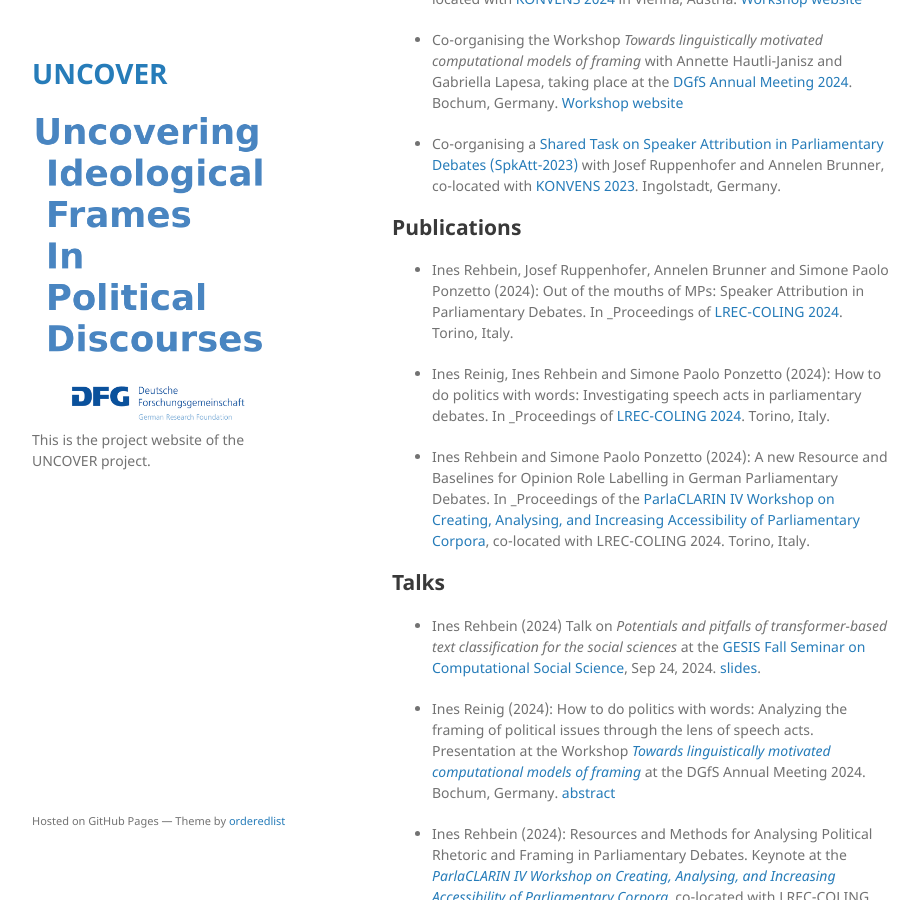
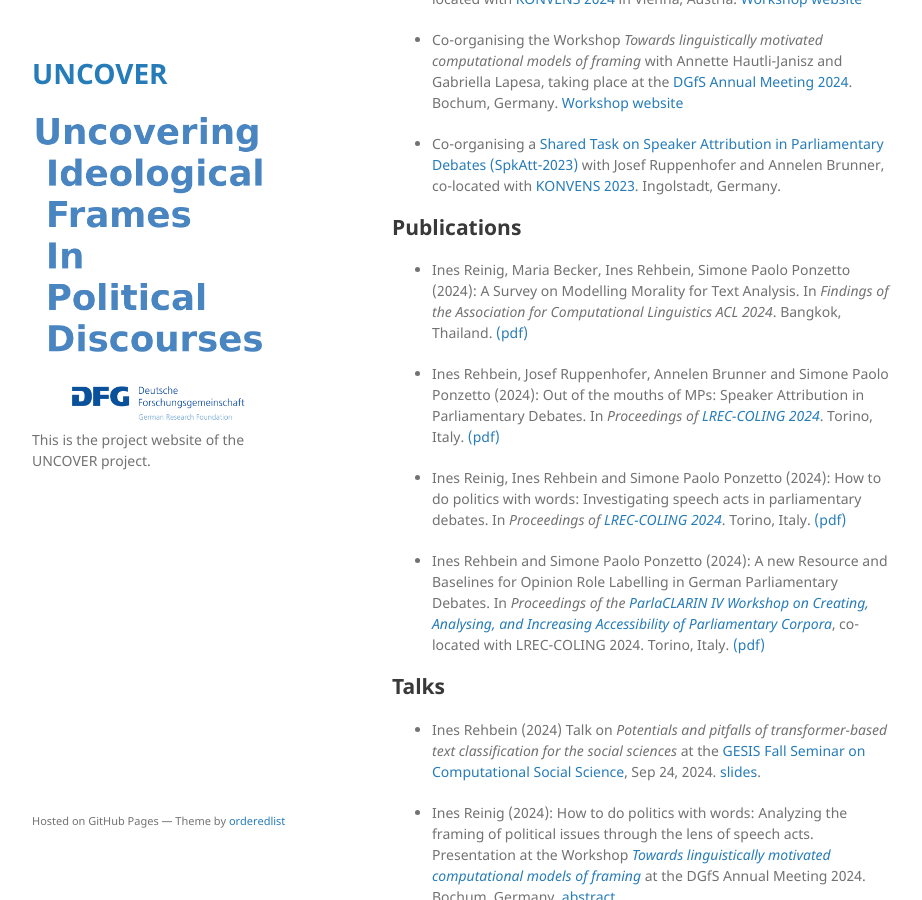
Before and after one commit to irehbein/UNCOVER, a Jekyll site: the page built from index.md, in a window 1280 px wide and 900 px high, scrolled down 1363 px. Shown: the whole window, without its empty margins (178-1100 px from the left). Built offline with Jekyll 4.4.1, drawn with Linux system fonts in a browser that asks for light colours; our own code applies the rules of GitHub Pages for plain Markdown files.

Commit message:
Update index.md

```diff
--- a/index.md
+++ b/index.md
@@ -43,12 +43,13 @@ focusing on frame and ideology coherence as well as the evolution of frames over
 
 
 ## Publications
+* Ines Reinig, Maria Becker, Ines Rehbein, Simone Paolo Ponzetto (2024): A Survey on Modelling Morality for Text Analysis. In _Findings of the Association for Computational Linguistics ACL 2024_. Bangkok, Thailand. [(pdf)](https://aclanthology.org/2024.findings-acl.245.pdf)
 
-* Ines Rehbein, Josef Ruppenhofer, Annelen Brunner and Simone Paolo Ponzetto (2024): Out of the mouths of MPs: Speaker Attribution in Parliamentary Debates. In _Proceedings of [LREC-COLING 2024](https://lrec-coling-2024.org). Torino, Italy.
+* Ines Rehbein, Josef Ruppenhofer, Annelen Brunner and Simone Paolo Ponzetto (2024): Out of the mouths of MPs: Speaker Attribution in Parliamentary Debates. In _Proceedings of [LREC-COLING 2024](https://lrec-coling-2024.org)_. Torino, Italy. [(pdf)](https://aclanthology.org/2024.lrec-main.1098.pdf)
 
-* Ines Reinig, Ines Rehbein and Simone Paolo Ponzetto (2024): How to do politics with words: Investigating speech acts in parliamentary debates. In _Proceedings of [LREC-COLING 2024](https://lrec-coling-2024.org). Torino, Italy.
+* Ines Reinig, Ines Rehbein and Simone Paolo Ponzetto (2024): How to do politics with words: Investigating speech acts in parliamentary debates. In _Proceedings of [LREC-COLING 2024](https://lrec-coling-2024.org)_. Torino, Italy. [(pdf)](https://aclanthology.org/2024.lrec-main.727.pdf)
 
-* Ines Rehbein and Simone Paolo Ponzetto (2024): A new Resource and Baselines for Opinion Role Labelling in German Parliamentary Debates. In _Proceedings of the [ParlaCLARIN IV Workshop on Creating, Analysing, and Increasing Accessibility of Parliamentary Corpora](https://www.clarin.eu/ParlaCLARIN-IV), co-located with LREC-COLING 2024. Torino, Italy.
+* Ines Rehbein and Simone Paolo Ponzetto (2024): A new Resource and Baselines for Opinion Role Labelling in German Parliamentary Debates. In _Proceedings of the [ParlaCLARIN IV Workshop on Creating, Analysing, and Increasing Accessibility of Parliamentary Corpora](https://www.clarin.eu/ParlaCLARIN-IV)_, co-located with LREC-COLING 2024. Torino, Italy. [(pdf)](https://aclanthology.org/2024.parlaclarin-1.24.pdf)
 
 
 ## Talks
```
